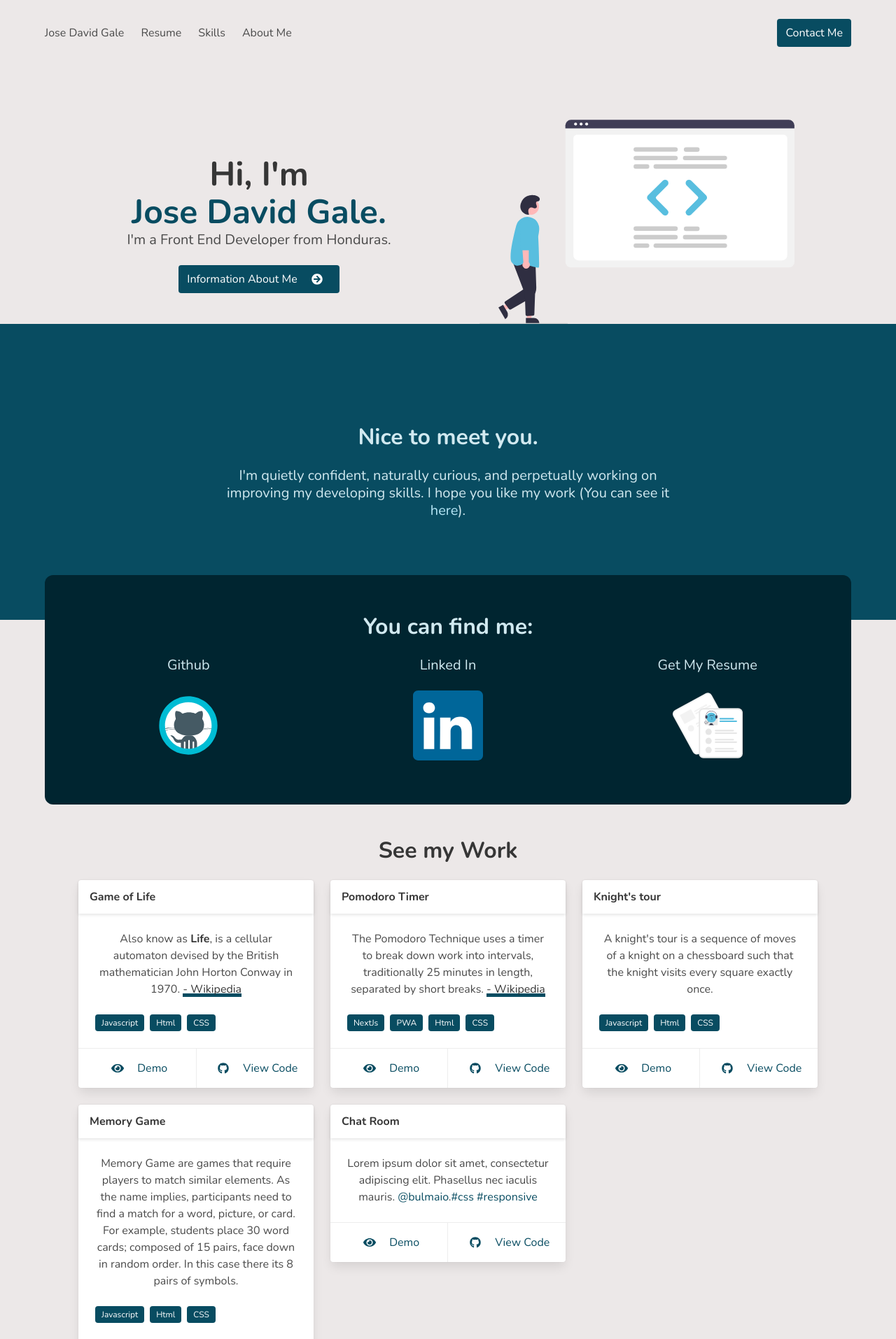
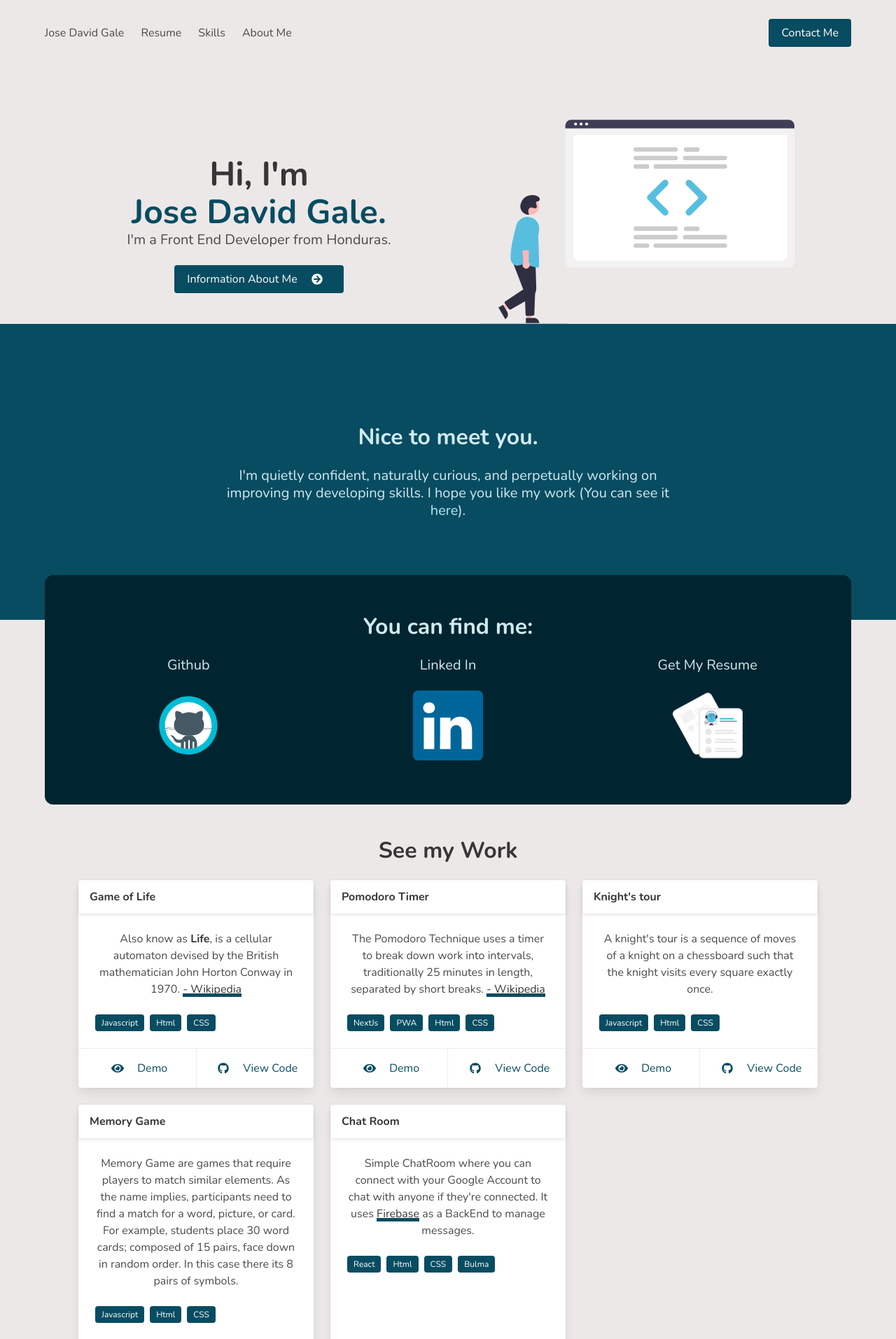
Before and after one commit to JdgaleTorre/NewPortafolio, a Next.js app: page / in a window 1280 px wide. Shown: the top 1914 px of the page at 70% size. Built offline with nearby package versions, Linux system fonts and the light colour scheme.

Commit message:
Adding ChatRoom on the Portfolio'

```diff
--- a/components/Header.tsx
+++ b/components/Header.tsx
@@ -1,18 +1,44 @@
 import React from "react";
 
 const HeaderComponent = (): JSX.Element => {
+
+  const navBurgerClick = (e) => {
+
+    var NavBurger = document.getElementById("navbar-burger");
+    var NavMenu = document.getElementById("navbar-menu");
+
+    NavBurger.classList.toggle("is-active");
+    NavMenu.classList.toggle("is-active");
+
+  }
+
   return (
-    <div>
+    <nav
+      className="navbar is-spaced"
+      role="navigation"
+      aria-label="main navigation"
+    >
       <div className="container">
-        <nav className="navbar is-spaced" role="navigation" aria-label="main navigation">
         <div className="navbar-brand">
-            <a className="navbar-item">Jose David Gale</a>
+          <a href="/" className="navbar-item">
+            {/* <Image
+              className="navbar-item"
+              src="/svg/drawing.svg"
+              alt="Logo"
+              width="400"
+              height="200"
+            /> */}
+            Jose David Gale
+          </a>
+
           <a
             role="button"
             className="navbar-burger"
             aria-label="menu"
             aria-expanded="false"
             data-target="navbarBasicExample"
+            id="navbar-burger"
+            onClick={navBurgerClick}
           >
             <span aria-hidden="true"></span>
             <span aria-hidden="true"></span>
@@ -20,7 +46,7 @@ const HeaderComponent = (): JSX.Element => {
           </a>
         </div>
 
-          <div id="navbarBasicExample" className="navbar-menu">
+        <div id="navbar-menu" className="navbar-menu">
           <div className="navbar-start">
             <a
               className="navbar-item"
@@ -48,9 +74,8 @@ const HeaderComponent = (): JSX.Element => {
             </div>
           </div>
         </div>
+      </div>
     </nav>
-      </div>
-    </div>
   );
 };
 
--- a/components/Portfolio.tsx
+++ b/components/Portfolio.tsx
@@ -11,7 +11,7 @@ const PortfolioComponent = (): JSX.Element => {
           <div className="title">See my Work</div>
           <div className="columns is-flex-wrap-wrap">
             <div className="column is-one-third">
-              <div className="card">
+              <div className="card portafolio">
                 <div className="card-header">
                   <div className="card-header-title">Game of Life</div>
                 </div>
@@ -64,7 +64,7 @@ const PortfolioComponent = (): JSX.Element => {
               </div>
             </div>
             <div className="column is-one-third">
-              <div className="card">
+              <div className="card portafolio">
                 <div className="card-header">
                   <div className="card-header-title">Pomodoro Timer</div>
                 </div>
@@ -118,7 +118,7 @@ const PortfolioComponent = (): JSX.Element => {
               </div>
             </div>
             <div className="column is-one-third">
-              <div className="card">
+              <div className="card portafolio">
                 <div className="card-header">
                   <div className="card-header-title">Knight's tour</div>
                 </div>
@@ -163,7 +163,7 @@ const PortfolioComponent = (): JSX.Element => {
               </div>
             </div>
             <div className="column is-one-third">
-              <div className="card">
+              <div className="card portafolio">
                 <div className="card-header">
                   <div className="card-header-title">Memory Game</div>
                 </div>
@@ -210,26 +210,50 @@ const PortfolioComponent = (): JSX.Element => {
               </div>
             </div>
             <div className="column is-one-third">
-              <div className="card">
+              <div className="card portafolio">
                 <div className="card-header">
                   <div className="card-header-title">Chat Room</div>
                 </div>
                 <div className="card-content">
                   <div className="content">
-                    Lorem ipsum dolor sit amet, consectetur adipiscing elit.
-                    Phasellus nec iaculis mauris. <a>@bulmaio</a>.
-                    <a href="#">#css</a> <a href="#">#responsive</a>
+                  Simple ChatRoom where you can connect with your Google Account to chat with anyone if they're connected. It uses{" "}
+                    <a
+                      href="https://firebase.google.com/?hl=es-419&gclid=Cj0KCQiAvbiBBhD-ARIsAGM48bwx6b8kWAdCFRVSRMdw7K0kmurARE96Ul-YcuPTP4lvckHr9D1zY14aAmq4EALw_wcB"
+                      target="_blank"
+                      className="special-link"
+                      rel="noopener noreferrer"
+                    >
+                      Firebase
+                    </a>{" "}
+                    as a BackEnd to manage messages.
                     <br />
+                    <br />
+                    <div className="tags">
+                      <span className="tag is-primary">React</span>
+                      <span className="tag is-primary">Html</span>
+                      <span className="tag is-primary">CSS</span>
+                      <span className="tag is-primary">Bulma</span>
+                    </div>
                   </div>
                 </div>
                 <footer className="card-footer">
-                  <a href="#" className="card-footer-item">
+                  <a
+                    href="https://chatroom-e9fc7.web.app/"
+                    target="_blank"
+                    className="card-footer-item"
+                    rel="noopener noreferrer"
+                  >
                     <span className="icon is-medium mr-3">
                       <FontAwesomeIcon icon={faEye} />
                     </span>
                     Demo
                   </a>
-                  <a href="#" className="card-footer-item">
+                  <a
+                    href="https://github.com/JdgaleTorre/ChatRoom"
+                    target="_blank"
+                    className="card-footer-item"
+                    rel="noopener noreferrer"
+                  >
                     <span className="icon is-medium mr-3">
                       <FontAwesomeIcon icon={faGithub} />
                     </span>
--- a/scss/my_styles.scss
+++ b/scss/my_styles.scss
@@ -70,6 +70,12 @@ html {
   flex-direction: column;
 }
 
+.card.portafolio {
+  height: 100%;
+  display: flex;
+  flex-direction: column;
+}
+
 .card-footer {
   margin-top: auto;
 }
@@ -99,7 +105,7 @@ html {
 
 .special-link:hover {
   color: $light-blue;
-  box-shadow: 0px -25px 0px 0px #084c61 inset;
+  box-shadow: 0px -25px 0px 0px $primary inset;
 }
 
 .margin-auto {
@@ -116,8 +122,6 @@ html {
   }
 }
 
-
-
 @include mobile {
   .skill-title {
     transform: translateY(-25px);
--- a/scss/style.scss
+++ b/scss/style.scss
@@ -5,7 +5,7 @@
 
 // Set your brand colors
 // $blue: #58bedf;
-$blue: #084C61;
+$blue: #084c61;
 // $blue-secondary: #1590b9;
 $blue-secondary: #002530;
 $light-blue: #D1E9F0;
@@ -14,8 +14,8 @@ $gray: #bbbbbb70;
 $white: #fff;
 $white-bg: rgb(236, 232, 232);
 $contrastText: $light-blue;
-$contrastLink: #B6E7F7;
-// #110909;
+$contrastLink: #b6e7f7;
+// #110909 rgb(182, 231, 247);
 
 // Update Bulma's global variables
 $family-sans-serif: "Nunito", sans-serif;
@@ -48,7 +48,6 @@ $input-border-color: $grey-lighter;
 @import "bulma/sass/components/navbar.sass";
 @import "bulma/sass/layout/_all.sass";
 @import "bulma/sass/grid/_all.sass";
-@import "bulma/sass/utilities/_all.sass";
 @import "bulma/sass/components/card.sass";
 @import "bulma/sass/form/_all.sass";
 // my styles
```
Also changed, not shown: pages/contact.tsx (+12 -6 lines). Lines whose indentation alone changed are shown as unchanged.
